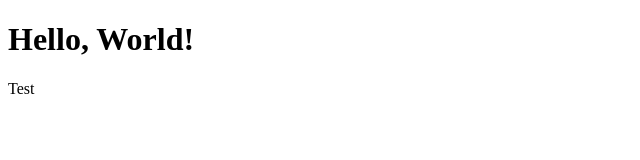
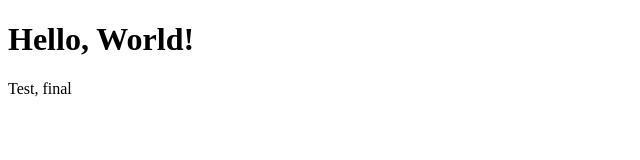
Before and after one commit to MorganW2017/day-1, a plain HTML site: page index.html in a window 1280 px wide. Shown: the full height of the page, 0-640 px from the left. Drawn offline with Linux system fonts and the light colour scheme.

Commit message:
Test final

```diff
--- a/index.html
+++ b/index.html
@@ -8,6 +8,6 @@
 </head>
 <body>
     <h1>Hello, World!</h1>
-    <p>Test</p>
+    <p>Test, final</p>
 </body>
 </html>
```
